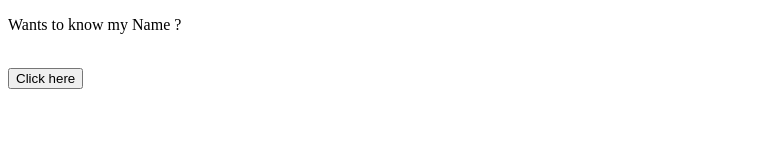
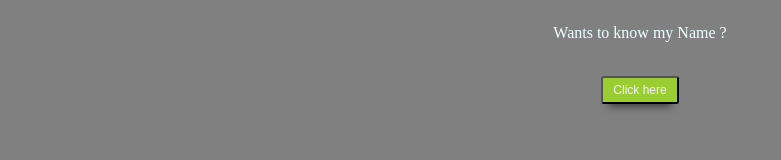
Before and after one commit to Abhishekgupta47/JS, a plain HTML site: page TimingEvents/index.html in a window 1280 px wide. Shown: the whole page, without its empty margins (0-781 px from the left). Drawn offline with Linux system fonts and the light colour scheme.

Commit message:
css complete

```diff
--- a/TimingEvents/index.html
+++ b/TimingEvents/index.html
@@ -6,6 +6,32 @@
     <title>Document</title>
     <style>
         @import url("https://fonts.googleapis.com/css?family=Inconsolata:400,700");
+        body{
+            display: grid;
+            place-items: center;
+            text-align: center;
+            background: gray;
+            color: azure;
+        }
+        button{
+            display: inline-block;
+            background: yellowgreen;
+            color: #F4F4F4;
+            font-size: 12px;
+            font-weight: normal;
+            text-align: center;
+            border-radius: 3px;
+            transition: 400ms;
+            text-decoration: none;
+            padding: 5px 10px;
+            z-index: 100000;
+            outline: none;
+            box-shadow: 0px 10px 8px -8px rgba(0,0,0,0.6);
+            cursor: pointer;
+        }
+        button:hover{
+            color: black;
+        }
 
     </style>
 </head>
@@ -18,5 +44,10 @@
             <button id="btn">Click here</button>
         </div>
     </div>
+    <script>
+
+
+
+    </script>
 </body>
 </html>
```
